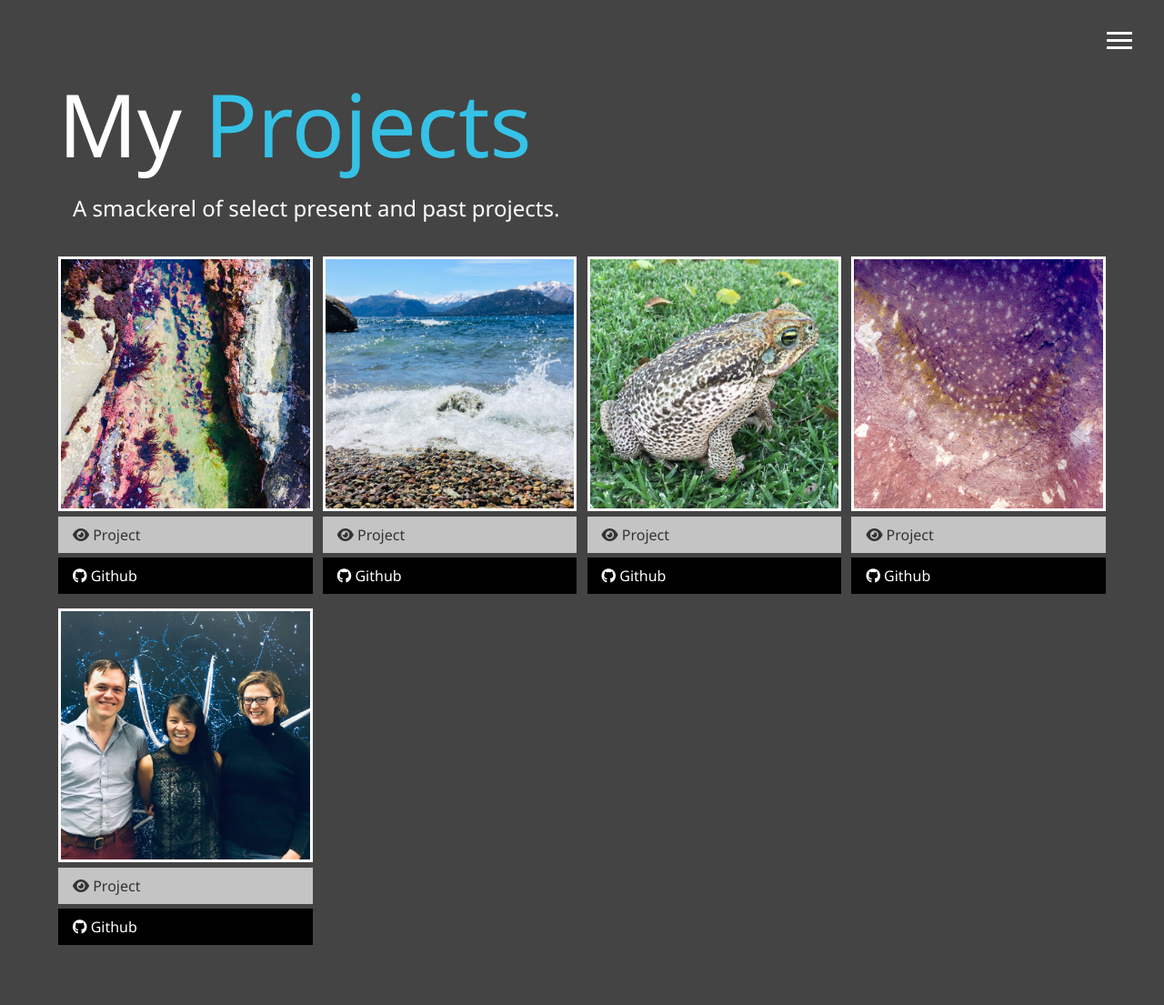
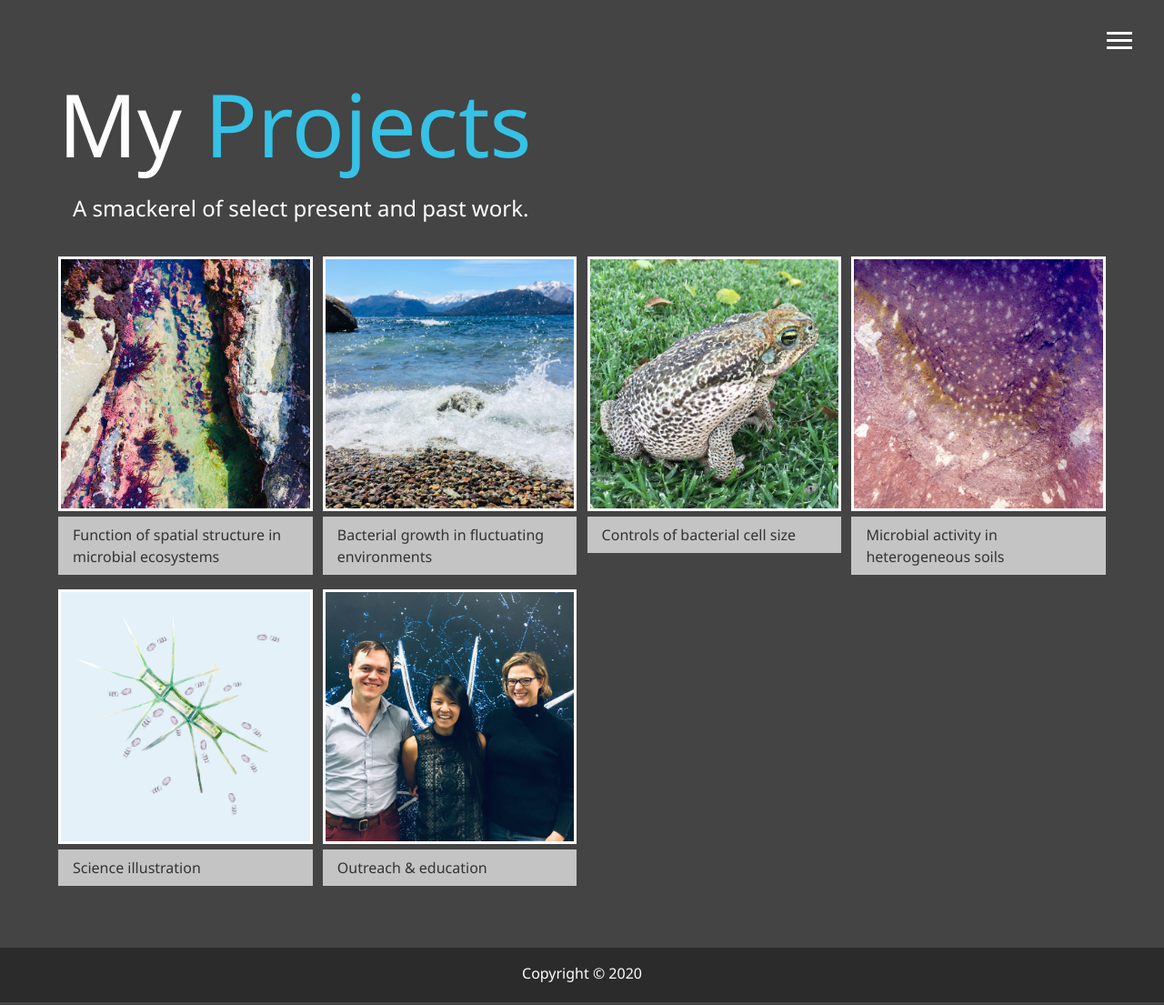
Before and after one commit to jkimthu/modern_portfolio, a website: page dist/work.html in a window 1280 px wide. Shown: the top 1105 px of the page at 91% size. Drawn offline with Linux system fonts and the light colour scheme.

Commit message:
update to text

```diff
--- a/dist/work.html
+++ b/dist/work.html
@@ -55,46 +55,72 @@
         <span class="text-secondary">Projects</span>
       </h1>
       <h2 class="sm-heading">
-        A smackerel of select present and past projects.
+        A smackerel of select present and past work.
       </h2>
       <div class="projects">
         <div class="item">
           <a href="#!">
             <img src="img/projects/project1.jpeg" alt="Project" />
           </a>
-          <a href="#" class="btn-light"> <i class="fas fa-eye"></i> Project </a>
-          <a href="#" class="btn-dark">
+          <a href="#" class="btn-light">
+            Function of spatial structure in microbial ecosystems
+          </a>
+          <!-- <a href="#" class="btn-dark">
             <i class="fab fa-github"></i> Github
-          </a>
+          </a> -->
         </div>
         <div class="item">
           <a href="#!">
             <img src="img/projects/project2.jpeg" alt="Project" />
           </a>
-          <a href="#" class="btn-light"> <i class="fas fa-eye"></i> Project </a>
-          <a href="#" class="btn-dark">
+          <a href="#" class="btn-light">
+            Bacterial growth in fluctuating environments
+          </a>
+          <!-- <a href="#" class="btn-dark">
             <i class="fab fa-github"></i> Github
-          </a>
+          </a> -->
         </div>
         <div class="item">
           <a href="#!">
             <img src="img/projects/project3.jpeg" alt="Project" />
           </a>
-          <a href="#" class="btn-light"> <i class="fas fa-eye"></i> Project </a>
-          <a href="#" class="btn-dark">
+          <a href="#" class="btn-light">
+            Controls of bacterial cell size
+          </a>
+          <!-- <a href="#" class="btn-dark">
             <i class="fab fa-github"></i> Github
-          </a>
+          </a> -->
         </div>
         <div class="item">
           <a href="#!">
             <img src="img/projects/project4.jpeg" alt="Project" />
           </a>
-          <a href="#" class="btn-light"> <i class="fas fa-eye"></i> Project </a>
-          <a href="#" class="btn-dark">
+          <a href="#" class="btn-light">
+            Microbial activity in heterogeneous soils
+          </a>
+          <!-- <a href="#" class="btn-dark">
             <i class="fab fa-github"></i> Github
-          </a>
+          </a> -->
         </div>
         <div class="item">
+          <a href="#!">
+            <img src="img/jobs/jobs2.jpg" alt="Project" />
+          </a>
+          <a href="#" class="btn-light"> Science illustration </a>
+          <!-- <a href="#" class="btn-dark">
+            <i class="fab fa-github"></i> Github
+          </a> -->
+        </div>
+        <div class="item">
+          <a href="#!">
+            <img src="img/projects/project5.jpeg" alt="Project" />
+          </a>
+          <a href="#" class="btn-light"> Outreach & education </a>
+          <!-- <a href="#" class="btn-dark">
+            <i class="fab fa-github"></i> Github
+          </a> -->
+        </div>
+        <!-- <div class="item">
           <a href="#!">
             <img src="img/projects/project5.jpeg" alt="Project" />
           </a>
@@ -102,7 +128,7 @@
           <a href="#" class="btn-dark">
             <i class="fab fa-github"></i> Github
           </a>
-        </div>
+        </div> -->
       </div>
     </main>
 
```
Also changed, not shown: dist/about.html (+8 -4 lines), dist/contact.html (+1 -1 lines).
